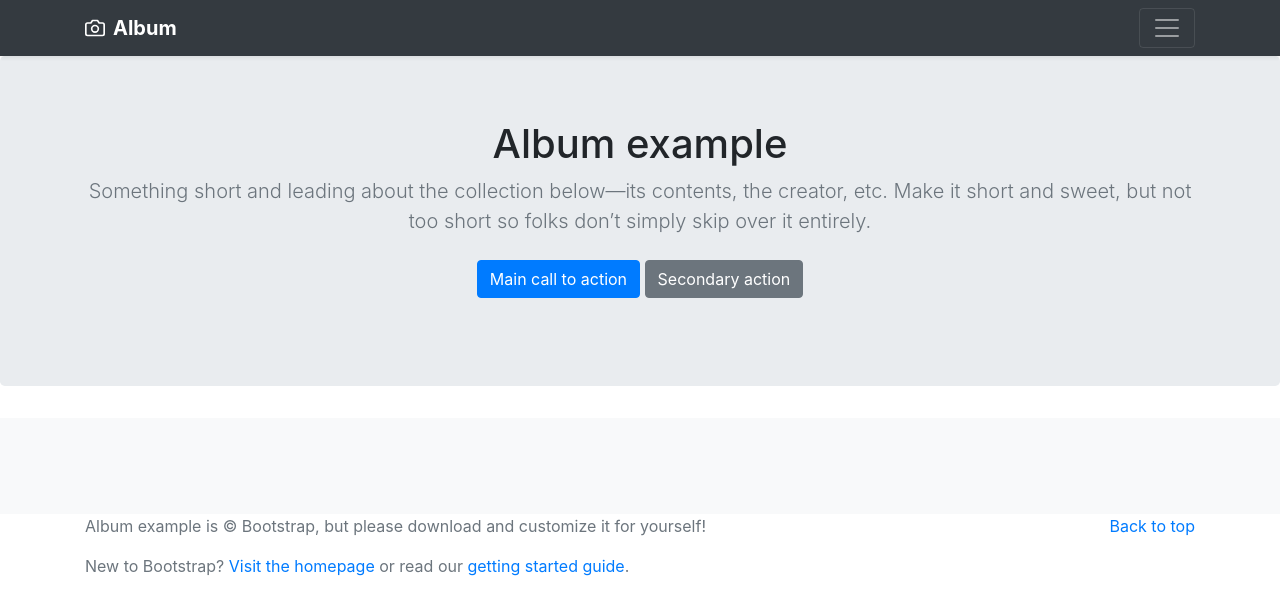
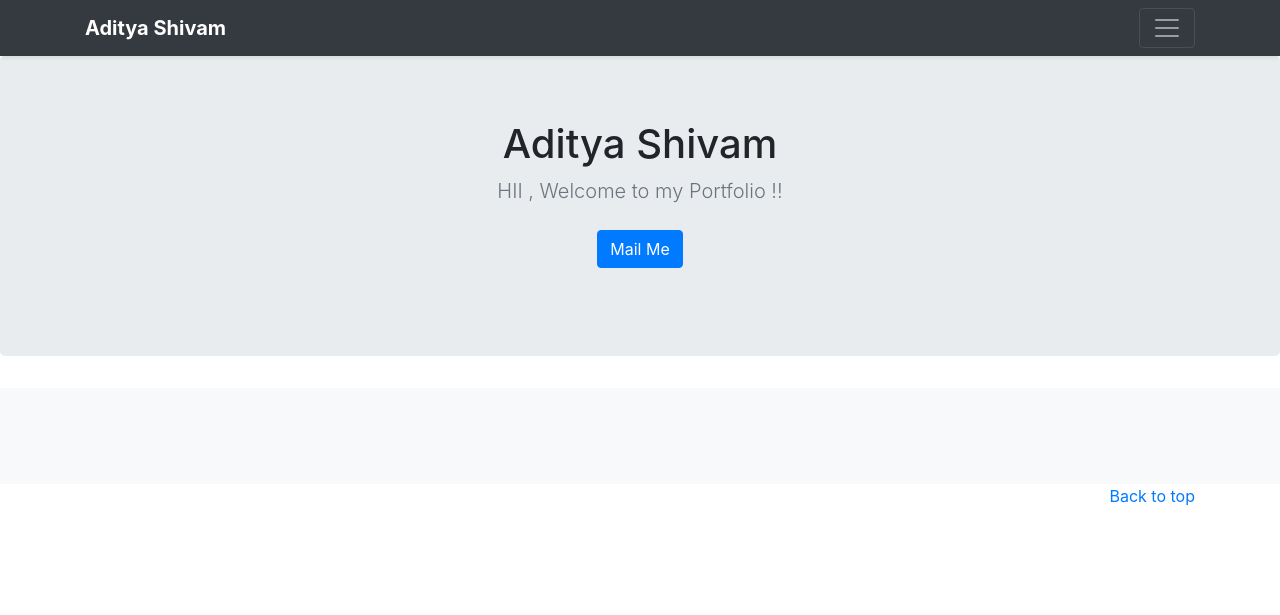
Before and after one commit to adityashivam/portfolio-project, a Django app: template jobs/templates/jobs/home.html in a window 1280 px wide. Shown: the top 615 px of the page. Run offline with Django 3.2, Linux system fonts and the light colour scheme; the template is opened without the code that fills it, so the values that code supplies are empty; some libraries are stand-ins or nearby versions.

Commit message:
modified template

```diff
--- a/jobs/templates/jobs/home.html
+++ b/jobs/templates/jobs/home.html
@@ -7,7 +7,7 @@
 	<meta name="description" content="">
 	<meta name="author" content="Mark Otto, Jacob Thornton, and Bootstrap contributors">
 	<meta name="generator" content="Jekyll v3.8.5">
-	<title>Album example · Bootstrap</title>
+	<title>Aditya Shivam</title>
 
 	<link rel="canonical" href="https://getbootstrap.com/docs/4.3/examples/album/">
 
@@ -40,15 +40,12 @@
 			<div class="container">
 				<div class="row">
 					<div class="col-sm-8 col-md-7 py-4">
-						<h4 class="text-white">About</h4>
-						<p class="text-muted">Add some information about the album below, the author, or any other background context. Make it a few sentences long so folks can pick up some informative tidbits. Then, link them off to some social networking sites or contact information.</p>
+						<h4 class="text-white">Aditya Shivam</h4>
 					</div>
 					<div class="col-sm-4 offset-md-1 py-4">
 						<h4 class="text-white">Contact</h4>
 						<ul class="list-unstyled">
-							<li><a href="{% url 'blog' %}" class="text-white">Follow on Twitter</a></li>
-							<li><a href="#" class="text-white">Like on Facebook</a></li>
-							<li><a href="#" class="text-white">Email me</a></li>
+							<li><a href="{% url 'blog' %}" class="text-white">Blog</a></li>
 						</ul>
 					</div>
 				</div>
@@ -57,8 +54,7 @@
 		<div class="navbar navbar-dark bg-dark shadow-sm">
 			<div class="container d-flex justify-content-between">
 				<a href="#" class="navbar-brand d-flex align-items-center">
-					<svg xmlns="http://www.w3.org/2000/svg" width="20" height="20" fill="none" stroke="currentColor" stroke-linecap="round" stroke-linejoin="round" stroke-width="2" aria-hidden="true" class="mr-2" viewBox="0 0 24 24" focusable="false"><path d="M23 19a2 2 0 0 1-2 2H3a2 2 0 0 1-2-2V8a2 2 0 0 1 2-2h4l2-3h6l2 3h4a2 2 0 0 1 2 2z"/><circle cx="12" cy="13" r="4"/></svg>
-					<strong>Album</strong>
+					<strong>Aditya Shivam</strong>
 				</a>
 				<button class="navbar-toggler" type="button" data-toggle="collapse" data-target="#navbarHeader" aria-controls="navbarHeader" aria-expanded="false" aria-label="Toggle navigation">
 					<span class="navbar-toggler-icon"></span>
@@ -71,11 +67,11 @@
 
 		<section class="jumbotron text-center">
 			<div class="container">
-				<h1 class="jumbotron-heading">Album example</h1>
-				<p class="lead text-muted">Something short and leading about the collection below—its contents, the creator, etc. Make it short and sweet, but not too short so folks don’t simply skip over it entirely.</p>
+				<h1 class="jumbotron-heading">Aditya Shivam</h1>
+				<p class="lead text-muted">HII , Welcome to my Portfolio !!</p>
 				<p>
-					<a href="#" class="btn btn-primary my-2">Main call to action</a>
-					<a href="#" class="btn btn-secondary my-2">Secondary action</a>
+					<a href="#" class="btn btn-primary my-2">Mail Me</a>
+
 				</p>
 			</div>
 		</section>
@@ -93,9 +89,7 @@
 								<div class="d-flex justify-content-between align-items-center">
 									<div class="btn-group">
 										<button type="button" class="btn btn-sm btn-outline-secondary">View</button>
-										<button type="button" class="btn btn-sm btn-outline-secondary">Edit</button>
 									</div>
-									<small class="text-muted">9 mins</small>
 								</div>
 							</div>
 						</div>
@@ -112,8 +106,7 @@
 			<p class="float-right">
 				<a href="#">Back to top</a>
 			</p>
-			<p>Album example is &copy; Bootstrap, but please download and customize it for yourself!</p>
-			<p>New to Bootstrap? <a href="https://getbootstrap.com/">Visit the homepage</a> or read our <a href="/docs/4.3/getting-started/introduction/">getting started guide</a>.</p>
+
 		</div>
 	</footer>
 	<script src="https://code.jquery.com/jquery-3.3.1.slim.min.js" integrity="sha384-q8i/X+965DzO0rT7abK41JStQIAqVgRVzpbzo5smXKp4YfRvH+8abtTE1Pi6jizo" crossorigin="anonymous"></script>
```
